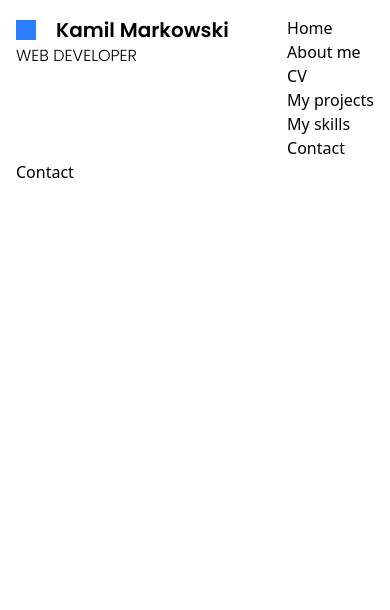
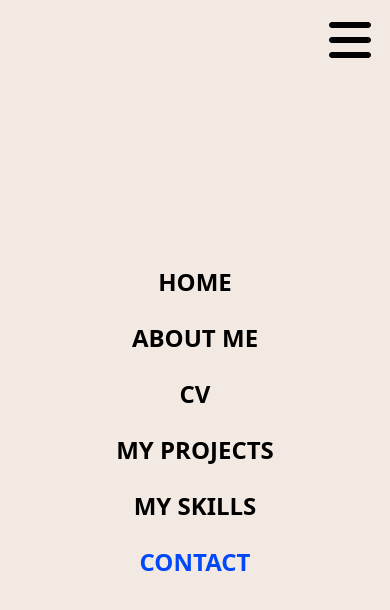
Before and after one commit to kamil0m/portfolio-new, a React (Vite) app: page /contact in a window 390 px wide. Shown: the top 610 px of the page. Built offline with nearby package versions, Linux system fonts and the light colour scheme.

Commit message:
navbar mobile added

```diff
--- a/src/App.css
+++ b/src/App.css
@@ -6,4 +6,10 @@
     --breakpoint-desktop: 1200px;
 
     --font-display: "Poppins", sans-serif;
+
+    --color-main: rgba(243, 233, 227, 1);
+    --color-main-light: rgba(248, 249, 249, 1);
+    --color-main-verylight: rgba(255, 255, 255, 1);
+    --color-main-dark: rgba(228, 213, 200, 1);
+    --color-accent: rgba(0, 72, 249, 1);
   }
--- a/src/components/Logo.tsx
+++ b/src/components/Logo.tsx
@@ -1,5 +1,3 @@
-import React from 'react'
-
 export default function Logo() {
   return (
     <div className="flex flex-col tablet:flex-row tablet:items-center font-display">
@@ -7,7 +5,7 @@ export default function Logo() {
         <div className="flex flex-row items-center font-semibold text-xl">
             <div className="h-[1em] w-[1em] bg-blue-500 mr-[1em]"></div>
             <div>
-                <p className="-xl">Kamil Markowski</p>
+                <p>Kamil Markowski</p>
             </div>
         </div>
 
--- /dev/null
+++ b/src/components/Navbar.tsx
@@ -0,0 +1,54 @@
+import { FaBars } from "react-icons/fa6";
+import {
+    NavLink
+} from 'react-router-dom';
+
+
+export default function Navbar() {
+
+    const toggleMenu = () => {
+        const mobileMenu = document.getElementById('navbar__mobile');
+        mobileMenu?.classList.toggle("hidden");
+    }
+
+
+  return (
+    <>
+        <div>
+
+            <input
+                className="hidden"
+                type="checkbox"
+                id="trigger"
+                onChange={() => toggleMenu()}
+            />
+
+            <label className="text-[3em] absolute right-0 top-0 z-11 p-4" htmlFor="trigger" >
+                <FaBars />
+            </label>
+
+            <nav
+                id="navbar__mobile"
+                className="absolute left-0 top-0 w-full bg-main flex flex-col items-center justify-center h-screen z-10 uppercase font-semibold text-2xl"
+                onClick={() => toggleMenu()}
+                >
+
+                    <NavLink to="/" className="my-3 aria-[current=page]:text-accent">Home</NavLink>
+
+                    <NavLink to="/aboutme" className="my-3 aria-[current=page]:text-accent">About me</NavLink>
+
+                    <NavLink to="/cv" className="my-3 aria-[current=page]:text-accent">CV</NavLink>
+
+                    <NavLink to="/projects" className="my-3 aria-[current=page]:text-accent">My projects</NavLink>
+
+                    <NavLink to="/skills" className="my-3 aria-[current=page]:text-accent">My skills</NavLink>
+
+                    <NavLink className="my-3 aria-[current=page]:text-accent" to="/contact" >Contact</NavLink>
+            </nav>
+
+        </div>
+
+
+    </>
+  )
+}
--- a/src/layout/MainLayout.tsx
+++ b/src/layout/MainLayout.tsx
@@ -1,8 +1,9 @@
 import {
-    NavLink,
+    // NavLink,
     Outlet
  } from 'react-router-dom';
  import Logo from '../components/Logo';
+ import Navbar from '../components/Navbar';
 
 export function MainLayout() {
     return (
@@ -11,7 +12,9 @@ export function MainLayout() {
 
                 <Logo />
 
-                <nav className='flex flex-col tablet:flex-row' >
+                <Navbar />
+
+                {/* <nav className='flex flex-col tablet:flex-row' >
                     <NavLink to="/" className={({ isActive }) => isActive ? 'navbar__element tab-current' : 'navbar__element'}>Home</NavLink>
 
                     <NavLink to="/aboutme" className={({ isActive }) => isActive ? 'navbar__element tab-current' : 'navbar__element'}>About me</NavLink>
@@ -23,7 +26,7 @@ export function MainLayout() {
                     <NavLink to="/skills" className={({ isActive }) => isActive ? 'navbar__element tab-current' : 'navbar__element'}>My skills</NavLink>
 
                     <NavLink className={({ isActive }) => isActive ? 'navbar__element tab-current' : 'navbar__element'} to="/contact" >Contact</NavLink>
-                </nav>
+                </nav> */}
 
             </div>
 
```
